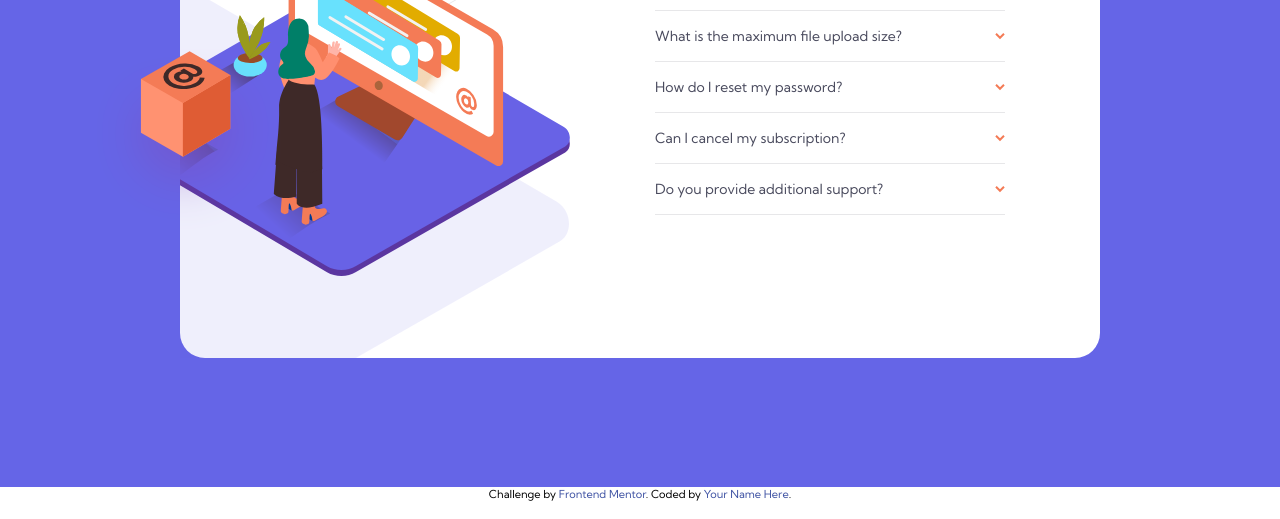
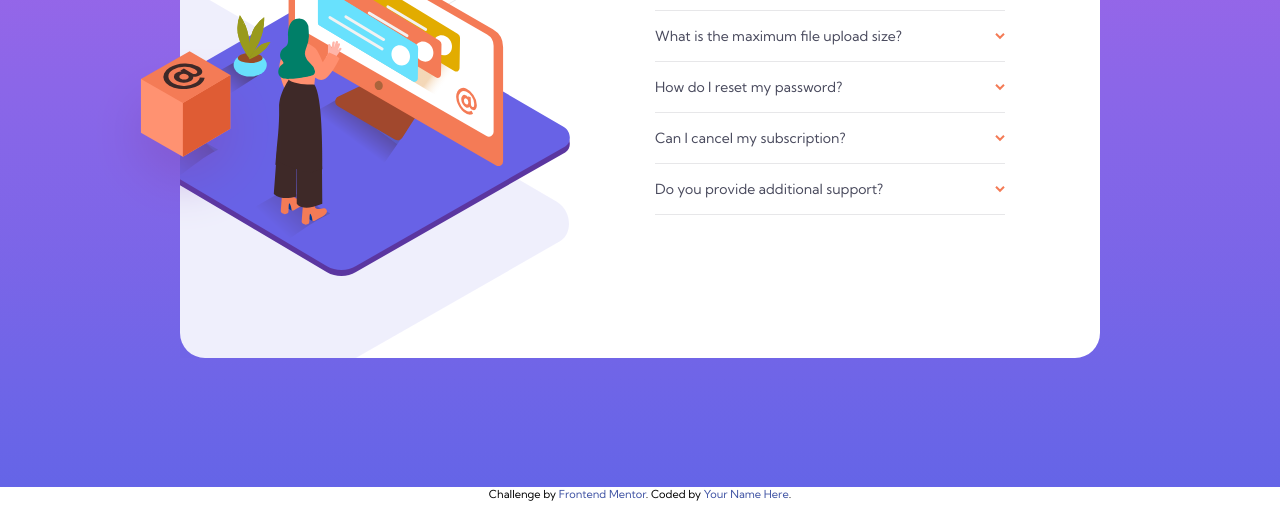
Before and after one commit to marcioUfrj/challenge-newbie-faq-accordion-card, a plain HTML site: page index.html in a window 1280 px wide. Shown: the part 281-800 px from the top of the page. Drawn offline with Linux system fonts and the light colour scheme.

Commit message:
background gradient + readme

```diff
--- a/styles.css
+++ b/styles.css
@@ -45,7 +45,7 @@ body {
   display: flex;
   justify-content: center;
   align-items: center;
-  background-color: var(--primary-soft-blue);
+  background-image: linear-gradient(var(--primary-soft-violet), var(--primary-soft-blue));
 }
 
 .faq-container {
```
Also changed, not shown: screenshots/desktop-version.JPG (added), screenshots/mobile-version.JPG (added), 1 other file.
